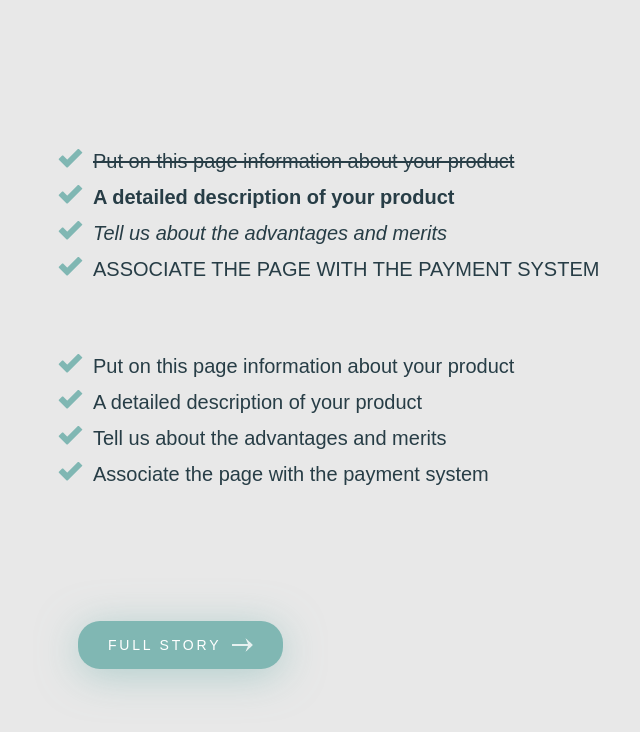
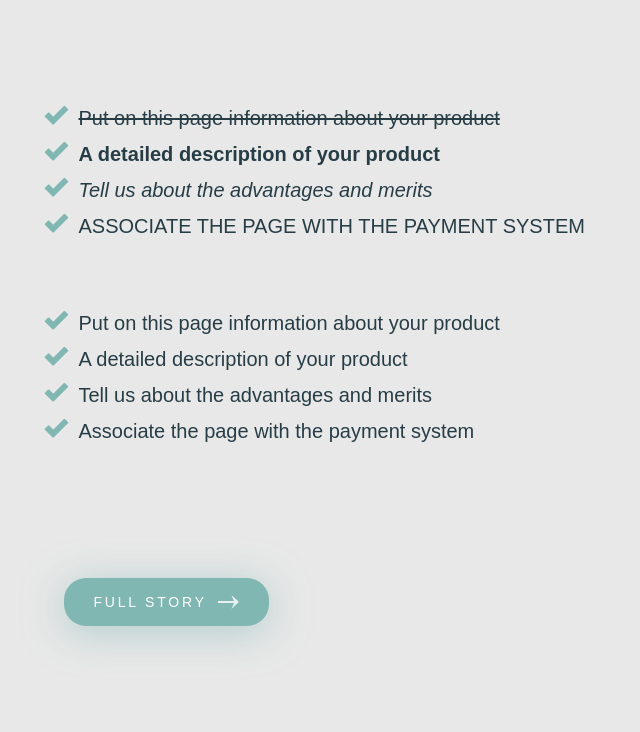
Before and after one commit to By-Tik/Psevdoelement, a plain HTML site: page index.html in a window 1280 px wide. Shown: the top 732 px of the page, without its empty margins (323-963 px from the left). Drawn offline with Linux system fonts and the light colour scheme.

Commit message:
Add files via upload

```diff
--- a/css/style.scss
+++ b/css/style.scss
@@ -95,11 +95,11 @@ body {
     width: 100%;
     height: 100%;
     font-family: Arial, "Helvetica Neue", Helvetica, sans-serif;
-    padding: 143px 0 0 381px;
 }
 .main {
     width: 547px;
     height: 100vh;
+    margin: 100px auto;
     &__list {
         & li {
             color: #273d46;
```
Also changed, not shown: css/style.css.
